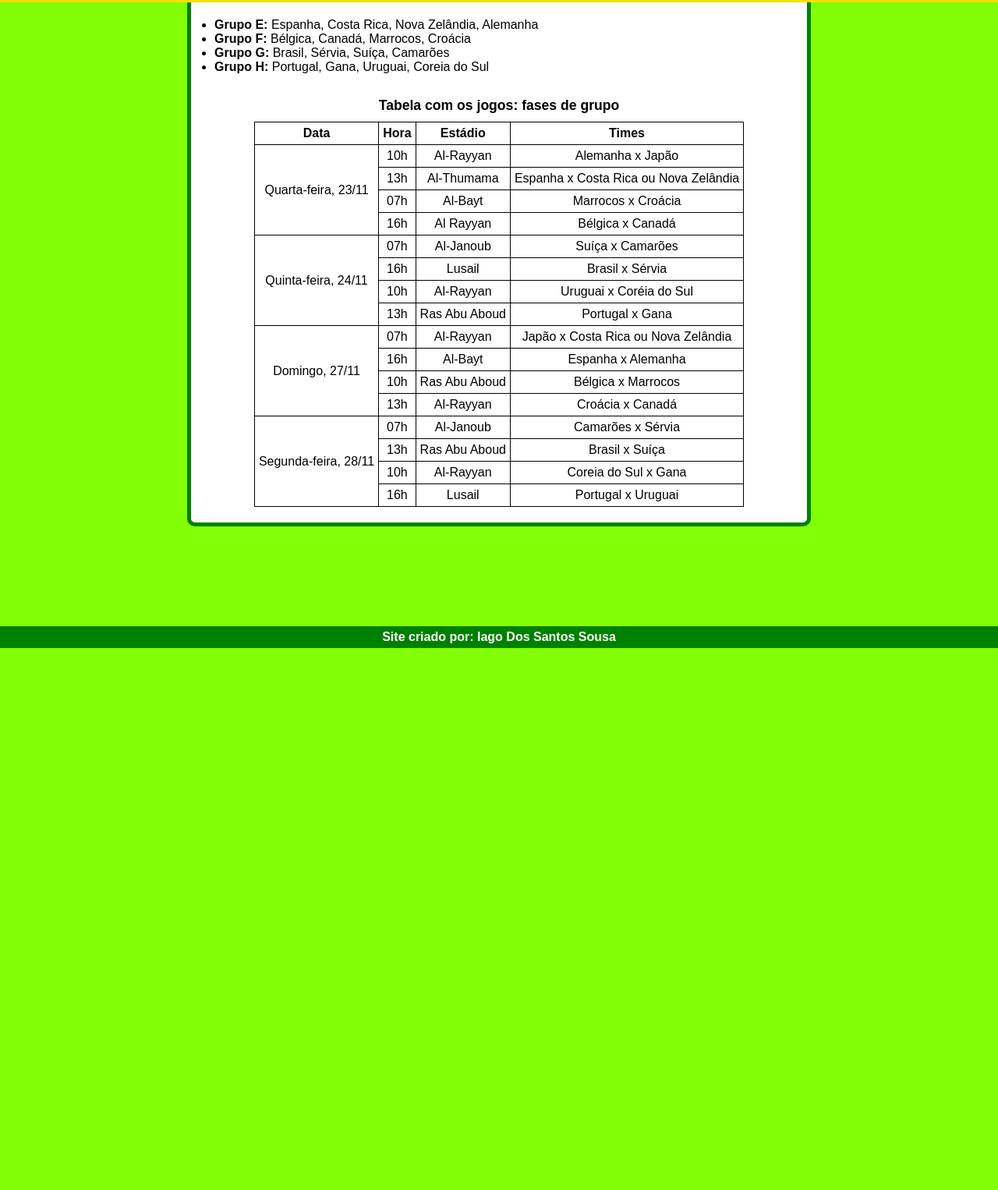
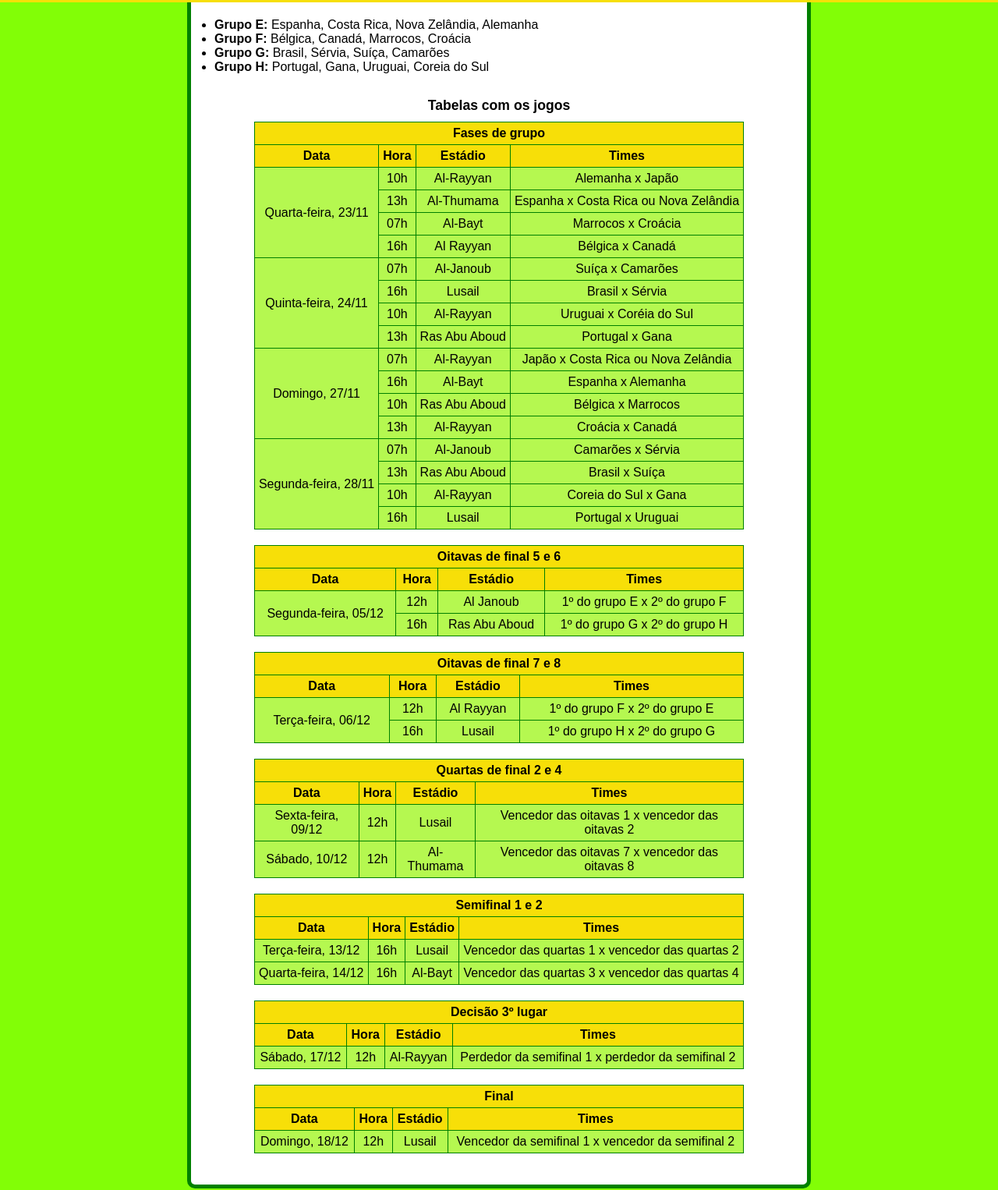
Before and after one commit to Iago-Santos-Sousa/Projetos, a plain HTML site: page Faculdade/Grupos.html in a window 1280 px wide. Shown: the part 132-1658 px from the top of the page at 78% size. Before the commit the page ends 963 px from the top, so only its background shows below. Drawn offline with Linux system fonts and the light colour scheme.

Commit message:
Avaliação Padrões Web

```diff
--- a/Faculdade/Grupos.html
+++ b/Faculdade/Grupos.html
@@ -32,99 +32,245 @@
      <div class="tabela">
 
           <table>
-            <caption>Tabela com os jogos: fases de grupo</caption>
+            <caption>Tabelas com os jogos</caption>
               <thead>
+                  <tr>
+                    <th colspan="4">Fases de grupo</th>
+                  </tr>
                   <th>Data</th>
                   <th>Hora</th>
                   <th>Estádio</th>
                   <th>Times</th>
               </thead>
               <tbody>
-                <tr class="quarta">
+                <tr>
                   <td rowspan="4">Quarta-feira, 23/11</td>
                   <td>10h</td>
                   <td>Al-Rayyan</td>
                   <td>Alemanha x Japão</td>
                 </tr>
-                <tr class="quarta">
+                <tr>
                   <td>13h</td>
                   <td>Al-Thumama</td>
                   <td>Espanha x Costa Rica ou Nova Zelândia</td>
                 </tr>
-                <tr class="quarta">
+                <tr>
                   <td>07h</td>
                   <td>Al-Bayt</td>
                   <td>Marrocos x Croácia</td>
                 </tr>
-                <tr class="quarta">
+                <tr>
                   <td>16h</td>
                   <td>Al Rayyan</td>
                   <td>Bélgica x Canadá</td>
                 </tr>
-                <tr class="quinta">
+                <tr>
                   <td rowspan="4">Quinta-feira, 24/11</td>
                   <td>07h</td>
                   <td>Al-Janoub</td>
                   <td>Suíça x Camarões</td>
                 </tr>
-                <tr class="quinta">
+                <tr>
                   <td>16h</td>
                   <td>Lusail</td>
                   <td>Brasil x Sérvia</td>
                 </tr>
-                <tr class="quinta">
+                <tr>
                   <td>10h</td>
                   <td>Al-Rayyan</td>
                   <td>Uruguai x Coréia do Sul</td>
                 </tr>
-                <tr class="quinta">
+                <tr>
                   <td>13h</td>
                   <td>Ras Abu Aboud</td>
                   <td>Portugal x Gana</td>
                 </tr>
-                <tr class="domingo">
+                <tr>
                   <td rowspan="4">Domingo, 27/11</td>
                   <td>07h</td>
                   <td>Al-Rayyan</td>
                   <td>Japão x Costa Rica ou Nova Zelândia</td>
                 </tr>
-                <tr class="domingo">
+                <tr>
                   <td>16h</td>
                   <td>Al-Bayt</td>
                   <td>Espanha x Alemanha</td>
                 </tr>
-                <tr class="domingo">
+                <tr>
                   <td>10h</td>
                   <td>Ras Abu Aboud</td>
                   <td>Bélgica x Marrocos</td>
                 </tr>
-                <tr  class="domingo">
+                <tr>
                   <td>13h</td>
                   <td>Al-Rayyan</td>
                   <td>Croácia x Canadá</td>
                 </tr>
-                <tr class="segunda">
+                <tr>
                   <td rowspan="4">Segunda-feira, 28/11</td>
                   <td>07h</td>
                   <td>Al-Janoub</td>
                   <td>Camarões x Sérvia</td>
                 </tr>
-                <tr class="segunda">
+                <tr>
                   <td>13h</td>
                   <td>Ras Abu Aboud</td>
                   <td>Brasil x Suíça</td>
                 </tr>
-                <tr class="segunda">
+                <tr>
                   <td>10h</td>
                   <td>Al-Rayyan</td>
                   <td>Coreia do Sul x Gana</td>
                 </tr>
-                <tr class="segunda">
+                <tr>
                   <td>16h</td>
                   <td>Lusail</td>
                   <td>Portugal x Uruguai</td>
                 </tr>
               </tbody>
+          </table>
+
+          <table>
+              <thead>
+                <tr>
+                  <th colspan="4">Oitavas de final 5 e 6</th>
+                </tr>
+                <th>Data</th>
+                <th>Hora</th>
+                <th>Estádio</th>
+                <th>Times</th>
+              </thead>
+
+              <tbody>
+                <tr>
+                  <td rowspan="2">Segunda-feira, 05/12</td>
+                  <td>12h</td>
+                  <td>Al Janoub</td>
+                  <td>1º do grupo E x 2º do grupo F</td>
+                </tr>
+                <tr>
+                  <td>16h</td>
+                  <td>Ras Abu Aboud</td>
+                  <td>1º do grupo G x 2º do grupo H</td>
+                </tr>
+              </tbody>
+          </table>
+
+          <table>
+            <thead>
+                <tr>
+                  <th colspan="4">Oitavas de final 7 e 8</th>
+                </tr>
+                <th>Data</th>
+                <th>Hora</th>
+                <th>Estádio</th>
+                <th>Times</th>
+            </thead>
+            <tbody>
+                <tr>
+                  <td rowspan="2">Terça-feira, 06/12</td>
+                  <td>12h</td>
+                  <td>Al Rayyan</td>
+                  <td>1º do grupo F x 2º do grupo E</td>
+                </tr>
+                <tr>
+                  <td>16h</td>
+                  <td>Lusail</td>
+                  <td>1º do grupo H x 2º do grupo G</td>
+                </tr>
+              </tbody>
+          </table>
+
+          <table>
+            <thead>
+                <tr>
+                  <th colspan="4">Quartas de final 2 e 4</th>
+                </tr>
+                <th>Data</th>
+                <th>Hora</th>
+                <th>Estádio</th>
+                <th>Times</th>
+            </thead>
+            <tbody>
+                <tr>
+                  <td>Sexta-feira, 09/12</td>
+                  <td>12h</td>
+                  <td>Lusail</td>
+                  <td>Vencedor das oitavas 1 x vencedor das oitavas 2</td>
+                </tr>
+                <tr>
+                  <td>Sábado, 10/12</td>
+                  <td>12h</td>
+                  <td>Al-Thumama</td>
+                  <td>Vencedor das oitavas 7 x vencedor das oitavas 8</td>
+                </tr>
+            </tbody>
+          </table>
+
+          <table>
+              <thead>
+                <tr>
+                  <th colspan="4">Semifinal 1 e 2</th>
+                </tr>
+                <th>Data</th>
+                <th>Hora</th>
+                <th>Estádio</th>
+                <th>Times</th>
+              </thead>
+            <tbody>
+                <tr>
+                  <td>Terça-feira, 13/12</td>
+                  <td>16h</td>
+                  <td>Lusail</td>
+                  <td>Vencedor das quartas 1 x vencedor das quartas 2</td>
+                </tr>
+                <tr>
+                  <td>Quarta-feira, 14/12</td>
+                  <td>16h</td>
+                  <td>Al-Bayt</td>
+                  <td>Vencedor das quartas 3 x vencedor das quartas 4</td>
+                </tr>
+            </tbody>
+          </table>
+
+          <table>
+            <thead>
+              <tr>
+                <th colspan="4">Decisão 3º lugar</th>
+              </tr>
+              <th>Data</th>
+              <th>Hora</th>
+              <th>Estádio</th>
+              <th>Times</th>
+            </thead>
+            <tbody>
+              <tr>
+                <td>Sábado, 17/12</td>
+                <td>12h</td>
+                <td>Al-Rayyan</td>
+                <td>Perdedor da semifinal 1 x perdedor da semifinal 2</td>
+              </tr>
+            </tbody>
+          </table>
+
+          <table>
+              <thead>
+                <tr>
+                  <th colspan="4">Final</th>
+                </tr>
+                <th>Data</th>
+                <th>Hora</th>
+                <th>Estádio</th>
+                <th>Times</th>
+              </thead>
+            <tbody>
+                <tr>
+                  <td>Domingo, 18/12</td>
+                  <td>12h</td>
+                  <td>Lusail</td>
+                  <td>Vencedor da semifinal 1 x vencedor da semifinal 2</td>
+                </tr>
+            </tbody>
           </table>
      </div>
 
--- a/Faculdade/faculdade.css
+++ b/Faculdade/faculdade.css
@@ -68,7 +68,7 @@ main p {
 }
 
 footer {
-  margin-top: 10%;
+  margin-top: 30px;
   background-color: #008000;
   text-align: center;
   font-size: 1.0em;
@@ -102,12 +102,20 @@ span {
 
 }
 
+tr,
 th,
-tr,
 td {
-  border: 1px solid;
+  border: 1px solid #008000;
   padding: 5px;
   text-align: center;
+}
+
+th {
+  background-color: #f7df08;
+}
+
+tr {
+  background-color: #b5f850;
 }
 
 caption {
@@ -117,6 +125,8 @@ caption {
 }
 
 .tabela table {
-  margin: 0 auto;
+  margin: auto;
   border-collapse: collapse;
+  margin-bottom: 20px;
+  width: 628.203px;
 }
```
